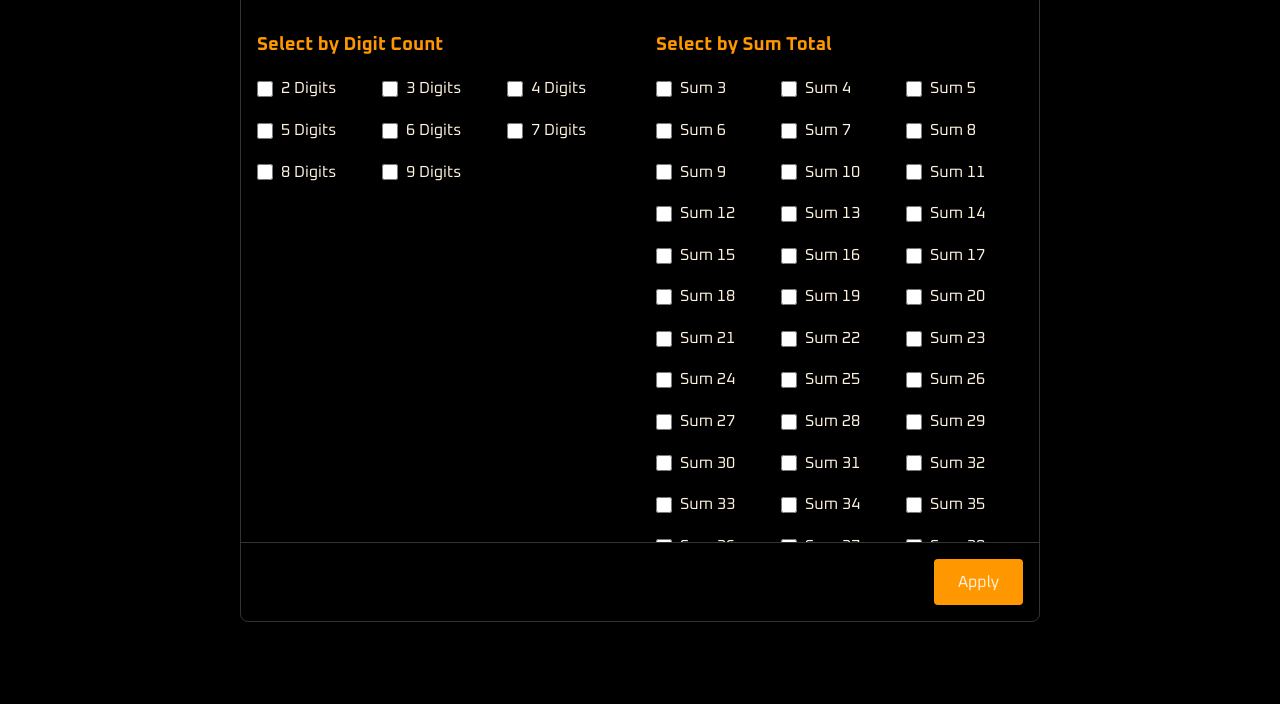
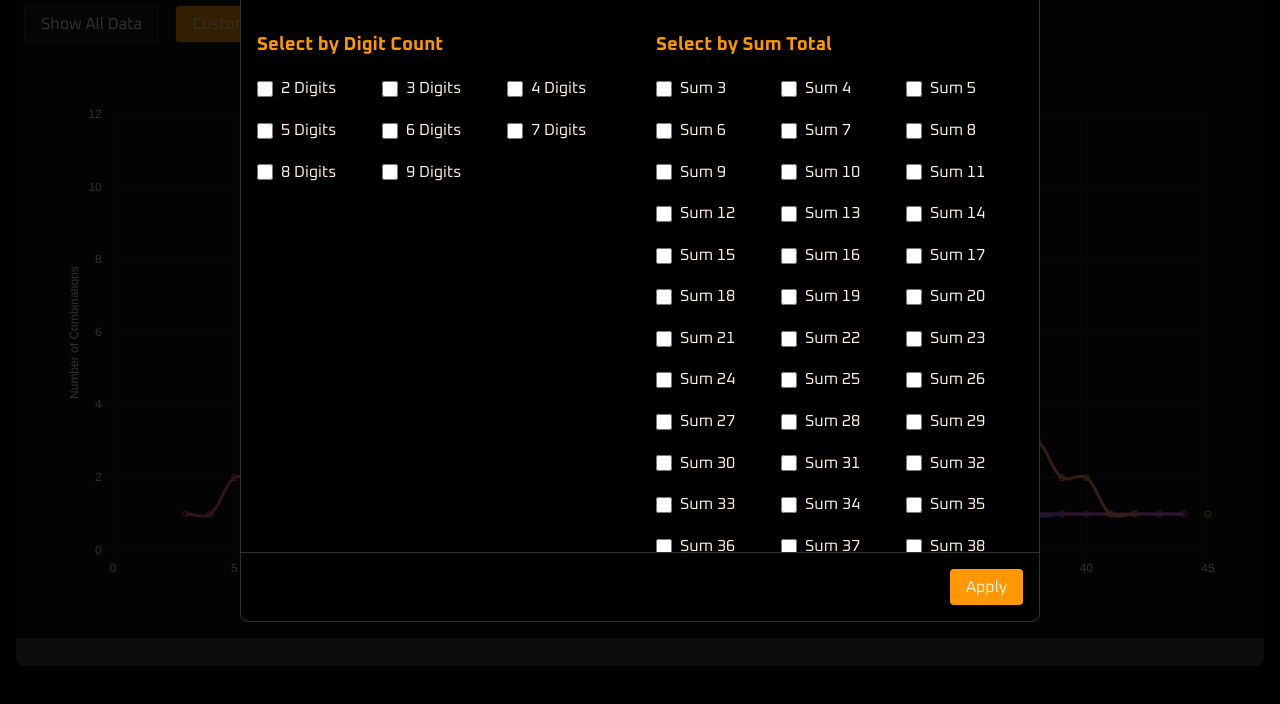
Before and after one commit to ugm616/killersudokustudy, a plain HTML site: page combinations-graphs.html in a window 1280 px wide. Both pictures are taken after a click on the button "Custom Selection". Shown: the part 162-866 px from the top of the page. Before the commit the page ends 800 px from the top, so only its background shows below. Drawn offline with nearby package versions, Linux system fonts and the light colour scheme.

Commit message:
Update graphs.css

```diff
--- a/graphs.css
+++ b/graphs.css
@@ -1,6 +1,30 @@
+/* Main layout and containers */
+main {
+    max-width: 100%;
+    margin: 0;
+    padding: 1rem;
+    height: 100vh;
+    display: flex;
+    flex-direction: column;
+}
+
+h1 {
+    margin: 0 0 1rem 0;
+}
+
+.content-container {
+    flex: 1;
+    display: flex;
+    flex-direction: column;
+    gap: 1rem;
+    padding: 0;
+    max-height: calc(100vh - 120px); /* Account for nav and padding */
+}
+
+/* Graph controls */
 .graph-controls {
-    margin-bottom: 1rem;
-    padding: 1rem;
+    margin: 0;
+    padding: 0.5rem;
     background-color: rgba(26, 26, 26, 0.3);
     border-radius: 8px;
 }
@@ -24,19 +48,16 @@
     background-color: var(--accent-color);
 }
 
+/* Graph container */
 .graph-container {
+    flex: 1;
+    width: 95%;
+    margin: 0 auto;
+    padding: 1rem;
     background-color: rgba(26, 26, 26, 0.3);
-    padding: 1rem;
     border-radius: 8px;
-    height: 50vh; /* Set to 50% of viewport height */
-    width: 90%; /* Set to 90% of container width */
-    margin: 0 auto; /* Center the container */
-}
-
-.content-container {
-    width: 100%;
-    max-width: 100%;
-    padding: 1rem;
+    min-height: 400px;
+    max-height: calc(100vh - 250px); /* Prevent scrollbar */
 }
 
 /* Modal Styles */
@@ -97,6 +118,7 @@
     color: var(--accent-color);
 }
 
+/* Control sections in modal */
 .control-section h3 {
     margin-bottom: 1rem;
     color: var(--accent-color);
@@ -113,6 +135,7 @@
     align-items: center;
     gap: 0.5rem;
     cursor: pointer;
+    color: var(--text-color);
 }
 
 .checkbox-label input[type="checkbox"] {
@@ -121,8 +144,33 @@
     cursor: pointer;
 }
 
+/* Modal button styles */
+.modal-footer button {
+    padding: 0.5rem 1rem;
+    background-color: var(--accent-color);
+    border: none;
+    border-radius: 4px;
+    color: var(--text-color);
+    cursor: pointer;
+    transition: background-color 0.3s ease;
+}
+
+.modal-footer button:hover {
+    background-color: var(--hover-color);
+}
+
+/* Responsive styles */
 @media (max-width: 768px) {
     .modal-body {
         grid-template-columns: 1fr;
     }
+
+    .graph-container {
+        width: 100%;
+        padding: 0.5rem;
+    }
+
+    .checkbox-group {
+        grid-template-columns: repeat(auto-fill, minmax(80px, 1fr));
+    }
 }
```
